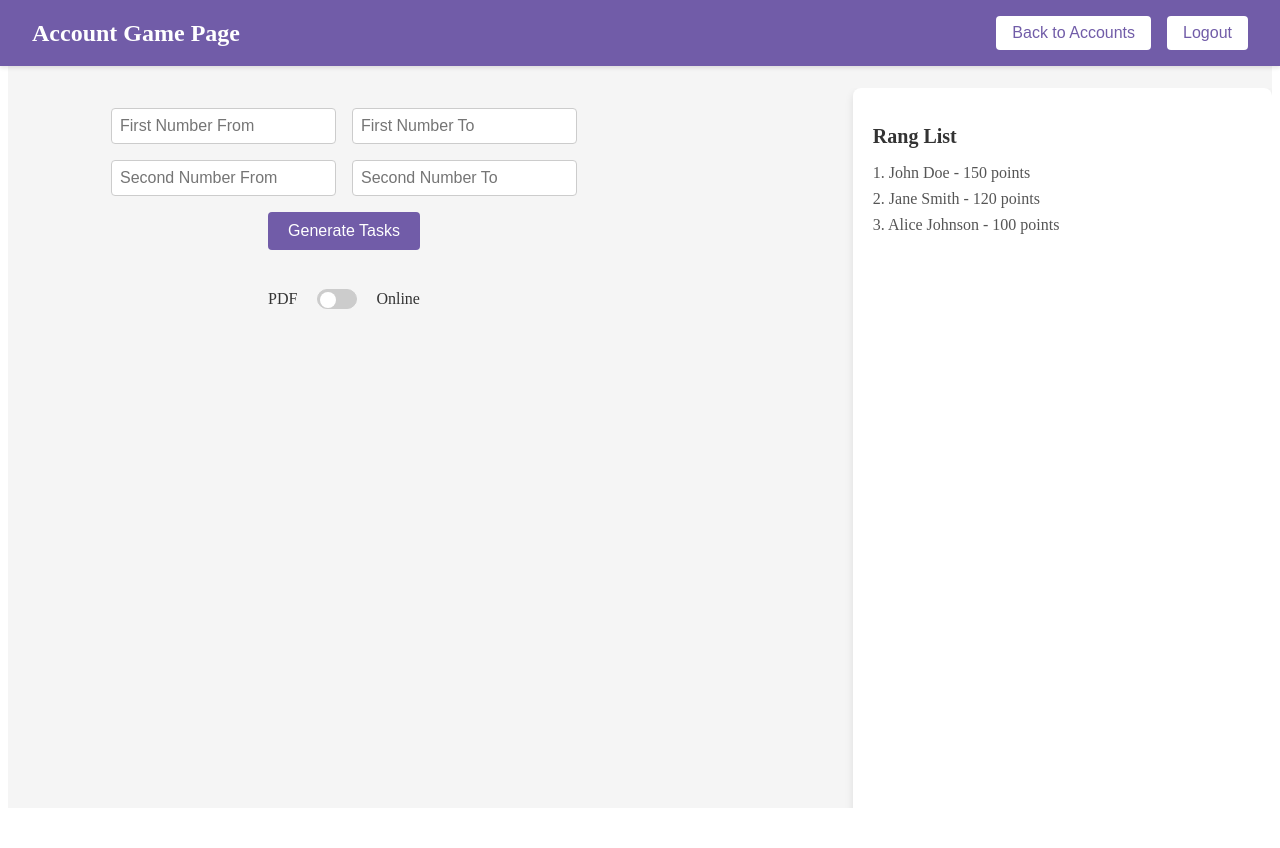
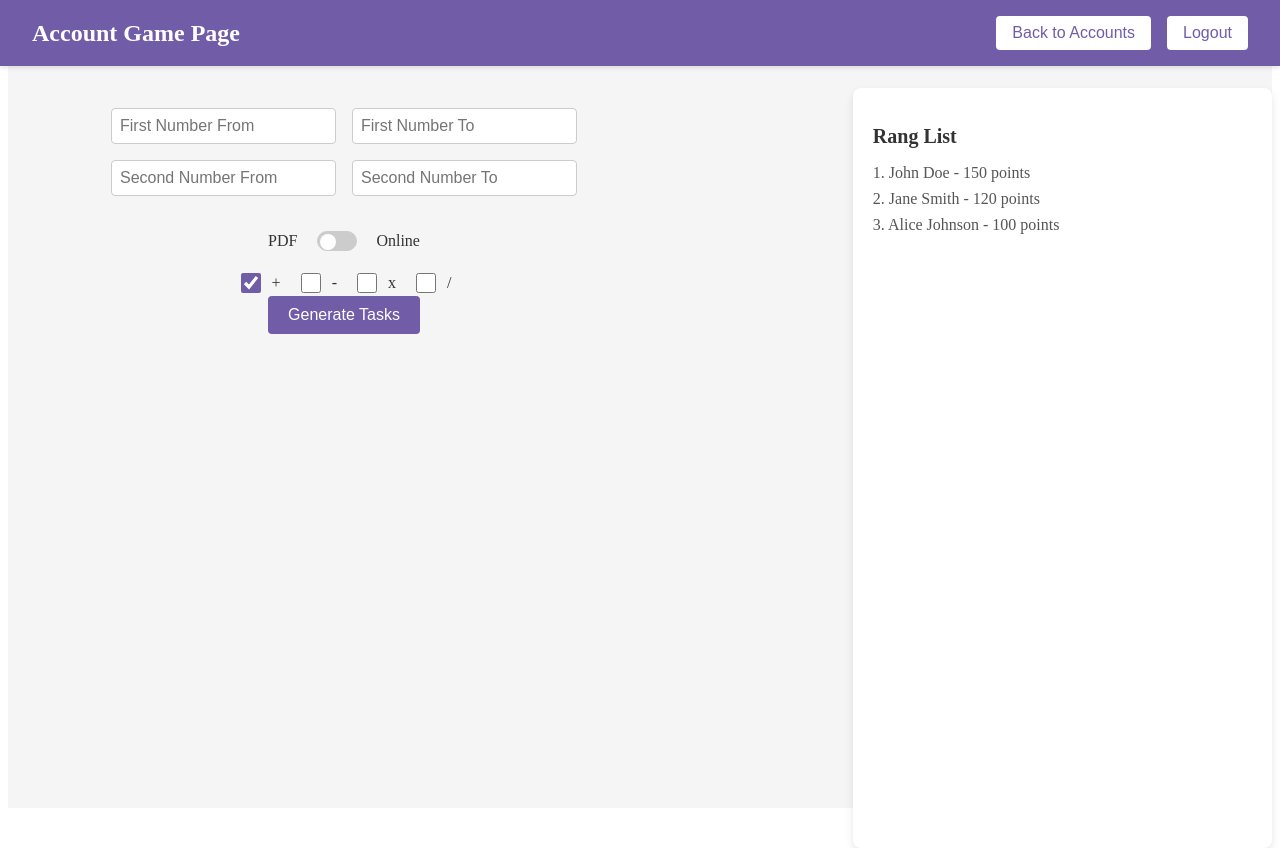
Before and after one commit to zivojindavidovic/PlaygroundMath-react, a React (Vite) app: page /account/1 in a window 1280 px wide. Before the commit the page ends 816 px from the top, so only its background shows below. Built offline with nearby package versions, Linux system fonts and the light colour scheme; sample sign-in values are in the browser's storage.

Commit message:
Finished basic generate task page

```diff
--- a/src/assets/styles/AccountGamePage.scss
+++ b/src/assets/styles/AccountGamePage.scss
@@ -1,9 +1,10 @@
+/* AccountGamePage.scss */
+
 .account-game-page {
     display: flex;
     flex-direction: column;
     height: 100vh;
     background-color: #f5f5f5;
-    overflow: hidden; /* Prevent content overflow */
 }
 
 .header {
@@ -52,7 +53,6 @@
     justify-content: space-between;
     margin-top: 80px; /* Adjust for fixed header */
     height: calc(100vh - 80px);
-    overflow: hidden;
 }
 
 .inputs-section {
@@ -139,6 +139,31 @@ input {
     transform: translateX(20px);
 }
 
+.operations-section {
+    display: flex;
+    flex-wrap: wrap;
+    gap: 16px;
+    margin-top: 16px;
+}
+
+.operations-section label {
+    display: flex;
+    align-items: center;
+    gap: 8px;
+    font-size: 16px;
+    color: #333;
+    cursor: pointer;
+}
+
+.operations-section input[type="checkbox"] {
+    width: 20px;
+    height: 20px;
+    accent-color: #715ca8;
+    cursor: pointer;
+    border: 1px solid #ccc;
+    border-radius: 4px;
+}
+
 .tasks-form {
     margin-top: 20px;
     display: flex;
@@ -146,8 +171,6 @@ input {
     gap: 16px;
     width: 100%;
     max-width: 600px;
-    overflow-y: auto;
-    max-height: calc(100vh - 200px); /* Adjust for header and controls */
 }
 
 .task-item {
@@ -219,3 +242,24 @@ input {
     font-size: 16px;
     color: #555;
 }
+
+.inputs-section {
+    width: 50%;
+    display: flex;
+    flex-direction: column;
+    justify-content: flex-start;
+    align-items: center;
+    padding: 20px;
+    overflow-y: auto;
+}
+
+.tasks-form {
+    margin-top: 20px;
+    display: flex;
+    flex-direction: column;
+    gap: 16px;
+    width: 100%;
+    max-width: 600px;
+    overflow-y: auto; /* Ensure scrollability */
+    max-height: calc(100vh - 300px); /* Adjust based on available height */
+}
--- a/src/pages/AccountGamePage.tsx
+++ b/src/pages/AccountGamePage.tsx
@@ -14,7 +14,8 @@ const AccountGamePage: React.FC = () => {
     const [numberOneTo, setFirstNumberTo] = useState('');
     const [numberTwoFrom, setSecondNumberFrom] = useState('');
     const [numberTwoTo, setSecondNumberTo] = useState('');
-    const [testType, setTestType] = useState('pdf'); // pdf by default
+    const [testType, setTestType] = useState('pdf'); // Default to 'pdf'
+    const [selectedOperations, setSelectedOperations] = useState(['+']); // Default operation
     const [tasks, setTasks] = useState<Task[]>([]);
     const [answers, setAnswers] = useState<{ [key: number]: string }>({});
     const navigate = useNavigate();
@@ -40,22 +41,30 @@ const AccountGamePage: React.FC = () => {
         }
     };
 
+    const handleOperationChange = (operation: string) => {
+        setSelectedOperations((prev) =>
+            prev.includes(operation)
+                ? prev.filter((op) => op !== operation) // Deselect
+                : [...prev, operation] // Select
+        );
+    };
+
     const handleGenerateTasks = async () => {
         try {
             const accessToken = localStorage.getItem('accessToken');
-
             if (!accessToken || !accountId) {
                 toast.error('Missing account information or access token.');
                 return;
             }
 
             const payload = {
-                numberOneFrom,
-                numberOneTo,
-                numberTwoFrom,
-                numberTwoTo,
+                numberOneFrom: Number(numberOneFrom),
+                numberOneTo: Number(numberOneTo),
+                numberTwoFrom: Number(numberTwoFrom),
+                numberTwoTo: Number(numberTwoTo),
                 testType,
-                accountId,
+                operations: selectedOperations.length > 0 ? selectedOperations : ['+'],
+                accountId: parseInt(accountId, 10),
             };
 
             const response = await fetch('http://0.0.0.0:8000/api/v1/task', {
@@ -90,7 +99,6 @@ const AccountGamePage: React.FC = () => {
     const handleSubmitTest = async () => {
         try {
             const accessToken = localStorage.getItem('accessToken');
-
             if (!accessToken || !accountId) {
                 toast.error('Missing account information or access token.');
                 return;
@@ -103,7 +111,7 @@ const AccountGamePage: React.FC = () => {
                         return acc;
                     }, {}),
                 ],
-                accountId: parseInt(accountId, 10), // Ensure accountId is a number
+                accountId: parseInt(accountId, 10),
             };
 
             const response = await fetch('http://0.0.0.0:8000/api/v1/task/solve', {
@@ -170,8 +178,6 @@ const AccountGamePage: React.FC = () => {
                             onChange={(e) => setSecondNumberTo(e.target.value)}
                         />
                     </div>
-                    <button onClick={handleGenerateTasks} className="generate-button">Generate Tasks</button>
-
                     <div className="toggle-section">
                         <label className="toggle-label">PDF</label>
                         <input
@@ -182,6 +188,41 @@ const AccountGamePage: React.FC = () => {
                         />
                         <label className="toggle-label">Online</label>
                     </div>
+                    <div className="operations-section">
+                        <label>
+                            <input
+                                type="checkbox"
+                                checked={selectedOperations.includes('+')}
+                                onChange={() => handleOperationChange('+')}
+                            />
+                            +
+                        </label>
+                        <label>
+                            <input
+                                type="checkbox"
+                                checked={selectedOperations.includes('-')}
+                                onChange={() => handleOperationChange('-')}
+                            />
+                            -
+                        </label>
+                        <label>
+                            <input
+                                type="checkbox"
+                                checked={selectedOperations.includes('*')}
+                                onChange={() => handleOperationChange('*')}
+                            />
+                            x
+                        </label>
+                        <label>
+                            <input
+                                type="checkbox"
+                                checked={selectedOperations.includes('/')}
+                                onChange={() => handleOperationChange('/')}
+                            />
+                            /
+                        </label>
+                    </div>
+                    <button onClick={handleGenerateTasks} className="generate-button">Generate Tasks</button>
 
                     {tasks.length > 0 && (
                         <form className="tasks-form">
```
